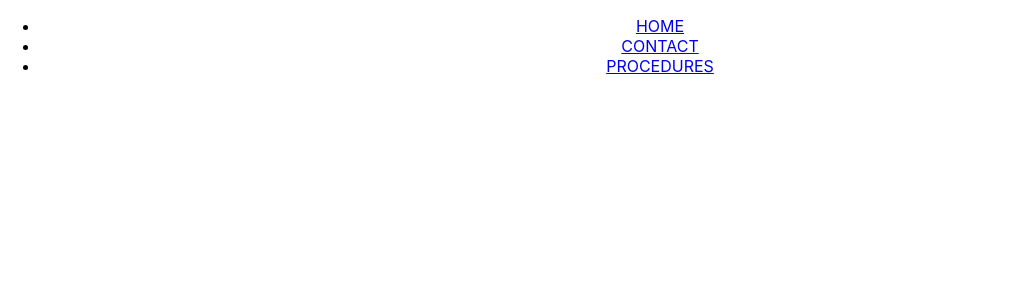
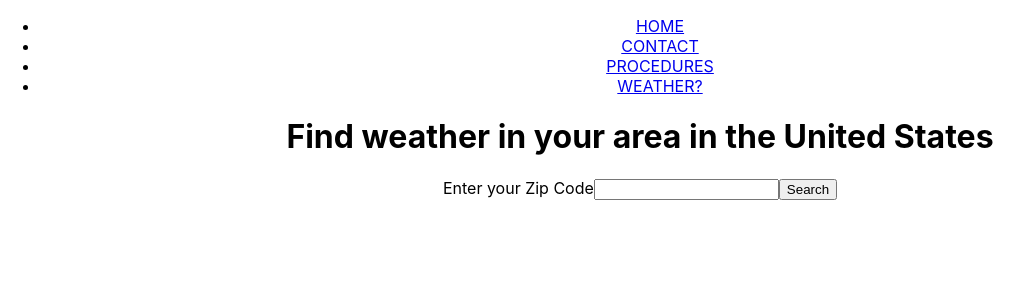
Before and after one commit to sschneeberg/react-dentist, a React (Create React App) app: page /weather in a window 1280 px wide. Shown: the top 300 px of the page, without its empty margins (0-1033 px from the left). Built offline with nearby package versions, Linux system fonts and the light colour scheme.

Commit message:
Add api practice

```diff
--- a/package.json
+++ b/package.json
@@ -6,6 +6,7 @@
     "@testing-library/jest-dom": "^5.11.6",
     "@testing-library/react": "^11.2.2",
     "@testing-library/user-event": "^12.5.0",
+    "axios": "^0.21.0",
     "react": "^17.0.1",
     "react-dom": "^17.0.1",
     "react-router-dom": "^5.2.0",
--- a/src/App.js
+++ b/src/App.js
@@ -2,6 +2,7 @@ import { BrowserRouter, Route, Link } from 'react-router-dom';
 import Home from './Components/Home';
 import Procedures from './Components/Procedures';
 import Contact from './Components/Contact';
+import Weather from './Components/Weather';
 import ProcedureDetails from './Components/ProcedureDetails';
 
 import './App.css';
@@ -28,6 +29,9 @@ function App() {
                         <li>
                             <Link to="/procedures">PROCEDURES</Link>
                         </li>
+                        <li>
+                            <Link to="/weather">WEATHER?</Link>
+                        </li>
                     </ul>
                 </nav>
                 <Route path="/" exact component={Home} />
@@ -39,6 +43,7 @@ function App() {
                     }}
                 />
                 <Route path="/contact" component={Contact} />
+                <Route path="/weather" component={Weather} />
                 <Route
                     path="/procedures/:id"
                     render={(routeInfo) => {
--- /dev/null
+++ b/src/Components/Weather.js
@@ -0,0 +1,43 @@
+import React, { useState } from 'react';
+import axios from 'axios';
+
+import WeatherResult from './WeatherResult';
+
+function Weather() {
+    const [zip, setZip] = useState('');
+    const [weather, setWeather] = useState(null);
+
+    const handleSubmit = (e) => {
+        e.preventDefault();
+        console.log('ZIP', zip);
+        const url = `http://api.openweathermap.org/data/2.5/weather?zip=${zip},us&appid=052f26926ae9784c2d677ca7bc5dec98`;
+        axios
+            .get(url)
+            .then((result) => {
+                setWeather(result.data);
+            })
+            .catch((err) => console.log(err));
+    };
+
+    return (
+        <div className="Weather">
+            <form onSubmit={handleSubmit}>
+                <h1>Find weather in your area in the United States</h1>
+                {weather ? <WeatherResult weather={weather} /> : null}
+                <label htmlFor="zip">Enter your Zip Code</label>
+                <input
+                    type="text"
+                    name="zip"
+                    id="zip"
+                    onChange={(e) => {
+                        setZip(e.target.value);
+                    }}
+                    placeholder={zip}
+                />
+                <input type="submit" value="Search" />
+            </form>
+        </div>
+    );
+}
+
+export default Weather;
--- /dev/null
+++ b/src/Components/WeatherResult.js
@@ -0,0 +1,20 @@
+function WeatherResult(props) {
+    console.log(props);
+    let temp = Math.round((props.weather.main.temp - 273) * (9 / 5) + 32);
+    let feelsLike = Math.round(
+        (props.weather.main.feels_like - 273) * (9 / 5) + 32
+    );
+
+    return (
+        <div className="result">
+            <h3>Weather for: {props.weather.name}</h3>
+            <p>{props.weather.weather[0].description}</p>
+            <p>
+                {temp}ºF Feels Like {feelsLike}ºF{' '}
+            </p>
+            <p>{props.weather.main.humidity}% Humidity</p>
+        </div>
+    );
+}
+
+export default WeatherResult;
```
Also changed, not shown: 2 other files (tests, documents, lock files or other folders).
